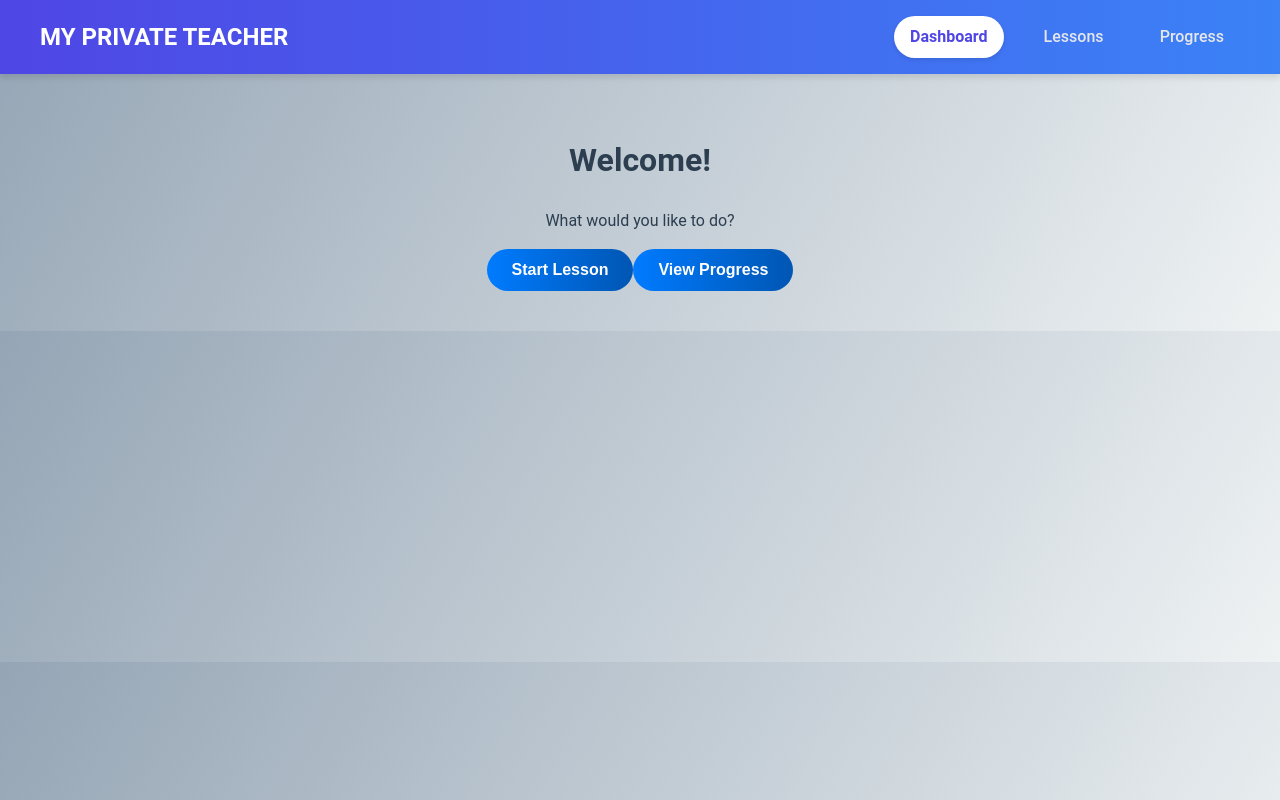
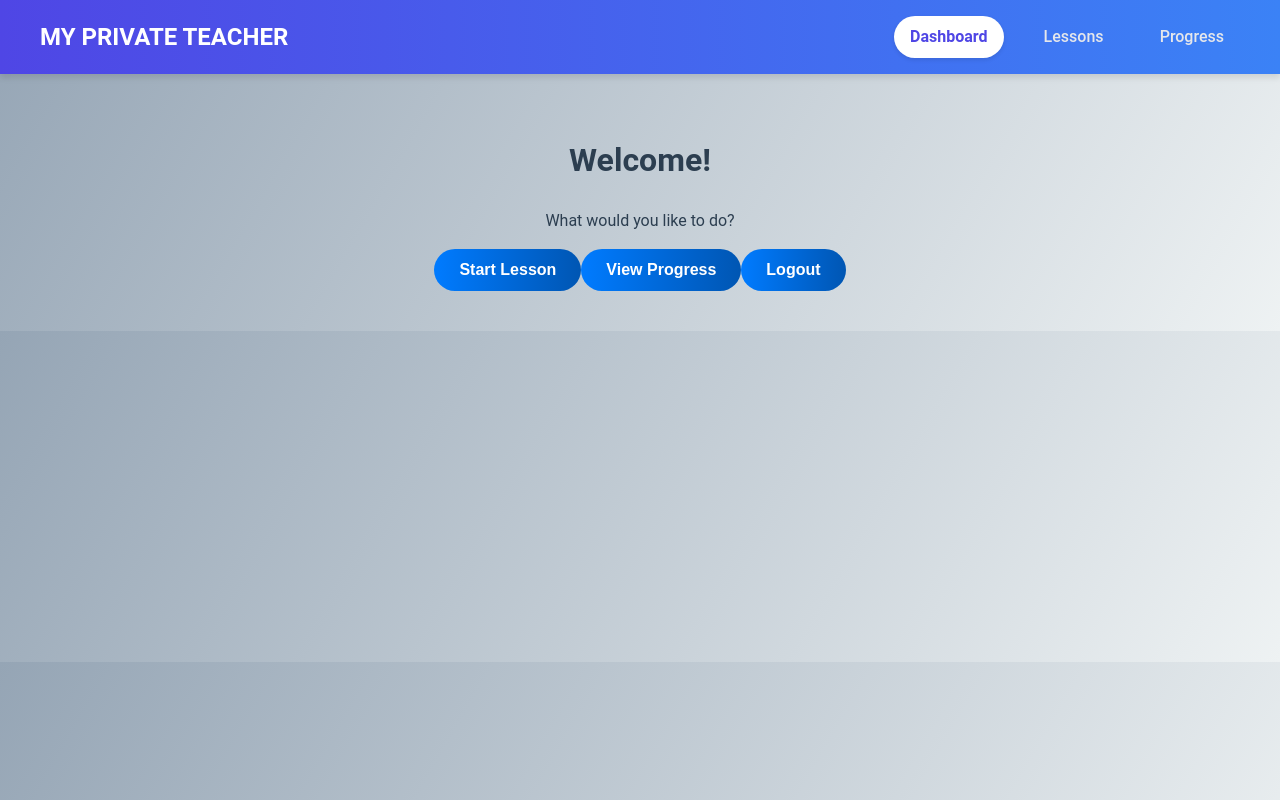
Before and after one commit to KimChenn/MySmartPrivateTeacher, a React (Create React App) app in the folder frontend/: page /dashboard in a window 1280 px wide. Built offline with nearby package versions, Linux system fonts and the light colour scheme.

Commit message:
added logout button

```diff
--- a/frontend/src/pages/Dashboard.jsx
+++ b/frontend/src/pages/Dashboard.jsx
@@ -1,23 +1,39 @@
-import { Link } from "react-router-dom";
+import { Link, useNavigate } from "react-router-dom";
+import { useUser } from "../UserContext";
 
 export default function Dashboard() {
+  const { setUserName } = useUser(); // Get setUserName to reset user session
+  const navigate = useNavigate();
+
+  const handleLogout = () => {
+    setUserName(""); // Reset the user session
+    navigate("/login"); // Redirect to login page
+  };
+
   return (
     <div className="flex flex-col items-center justify-center min-h-screen bg-gradient-to-br from-gray-100 to-gray-300 p-6">
       <div className="bg-white shadow-lg rounded-lg p-8 w-full max-w-md text-center">
         <h1 className="text-4xl font-bold mb-6 text-blue-600">Welcome!</h1>
         <p className="text-gray-600 mb-6">What would you like to do?</p>
 
-        <div className="flex flex-col space-y-4">
+        {/* Button Container */}
+        <div className="flex flex-col space-y-6">  {/* Increased spacing */}
           <Link to="/lesson">
-            <button className="w-full bg-blue-500 text-white px-4 py-2 rounded-lg hover:bg-blue-600 transition">
+            <button className="w-full bg-blue-500 text-white px-6 py-3 rounded-lg hover:bg-blue-600 transition">
               Start Lesson
             </button>
           </Link>
           <Link to="/progress">
-            <button className="w-full bg-green-500 text-white px-4 py-2 rounded-lg hover:bg-green-600 transition">
+            <button className="w-full bg-green-500 text-white px-6 py-3 rounded-lg hover:bg-green-600 transition">
               View Progress
             </button>
           </Link>
+          <button
+            onClick={handleLogout}
+            className="w-full bg-red-500 text-white px-6 py-3 rounded-lg hover:bg-red-600 transition mt-4"
+          >
+            Logout
+          </button>
         </div>
       </div>
     </div>
--- a/frontend/src/pages/SignUp.jsx
+++ b/frontend/src/pages/SignUp.jsx
@@ -34,7 +34,7 @@ export default function SignUp() {
         });
       }
 
-      navigate("/dashboard"); //  Redirect to Dashboard
+      navigate("/login"); //  Redirect to Dashboard
     } catch (err) {
       console.error("Error signing up:", err);
       setError("Failed to sign up. Please try again.");
```
Also changed, not shown: 2 other files (tests, documents, lock files or other folders).
